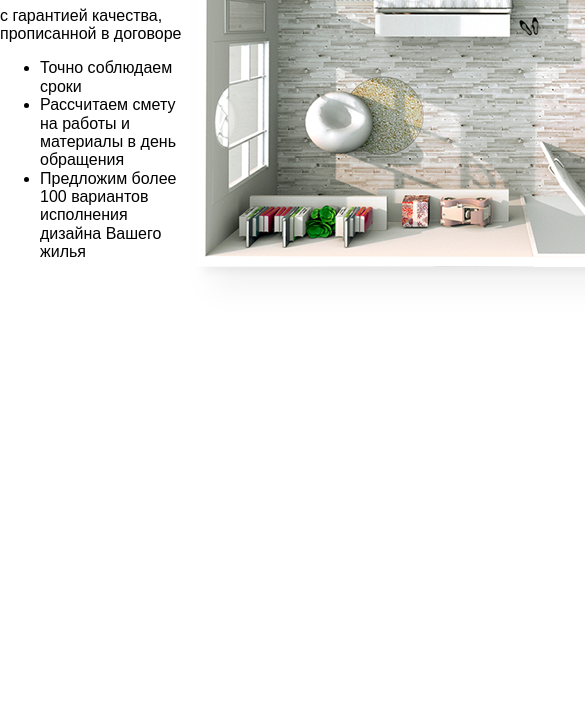
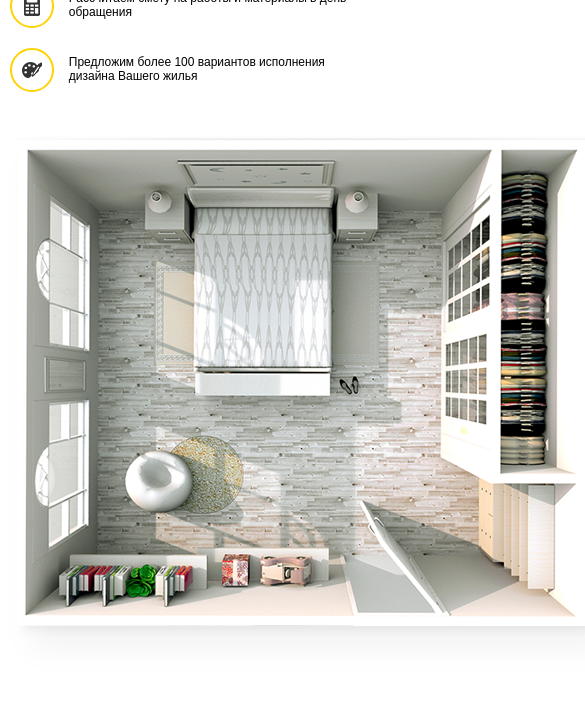
Before and after one commit to shukina7olga/webstart, a plain HTML site: page src/index.html in a window 390 px wide. Shown: the part 368-1093 px from the top of the page, 585 px wide, since content can reach past the window. Before the commit the page ends 844 px from the top, so only its background shows below. Drawn offline with Linux system fonts and the light colour scheme.

Commit message:
сверстан и адаптирован блок hero

```diff
--- a/src/index.html
+++ b/src/index.html
@@ -35,7 +35,7 @@
 
    <main>
         <section class="hero">
-            <container>
+            <div class="container">
                 <div class="hero-block">
                     <div class="hero-text">
                         <h1 class="hero-text__title">Внутренняя отделка помещений "под ключ" </h1>
@@ -43,15 +43,21 @@
 
                         <ul class="hero-list">
                             <li class="hero-list__item">
-                                <div class="hero-list__image"></div>
+                                <div class="hero-list__image">
+                                    <img class="image__clock" src="img/hero/clock.png" alt="часы">
+                                </div>
                                 <span class="hero-list__text">Точно соблюдаем сроки</span>
                             </li>
                             <li class="hero-list__item">
-                                <div class="hero-list__image"></div>
+                                <div class="hero-list__image">
+                                    <img class="image__calculator" src="img/hero/calculator.png" alt="калькулятор">
+                                </div>
                                 <span class="hero-list__text">Рассчитаем смету на работы и материалы в день обращения</span>
                             </li>
                             <li class="hero-list__item">
-                                <div class="hero-list__image"></div>
+                                <div class="hero-list__image">
+                                    <img class="image__paint" src="img/hero/paint-board.png" alt="палитра">
+                                </div>
                                 <span class="hero-list__text">Предложим более 100 вариантов исполнения дизайна Вашего жилья</span>
                             </li>
                         </ul>
@@ -59,12 +65,12 @@
                     <!-- /.hero-text -->
 
                     <div class="hero-image">
-                        <img src="img/hero-image.png" alt="План квартиры">
+                        <img src="img/hero/hero-image.png" alt="План квартиры">
                     </div>
                     <!-- /.hero-image -->
                 </div>
                 <!-- /.hero-block -->
-            </container>
+            </div>
         </section>
         <!-- /.hero -->
     </main>
--- a/src/sass/_interface.sass
+++ b/src/sass/_interface.sass
@@ -1,6 +1,6 @@
 body
     font-family: sans-serif
-img
+.img
     min-width: 100%
 .container
     width: 1170px
--- a/src/sass/blocks/_hero.sass
+++ b/src/sass/blocks/_hero.sass
@@ -2,7 +2,63 @@
     padding: 50px 0
     &-block
         display: flex
-        align-items: center
     &-text
         flex-basis: 50%
-        padding-right: 139px
+        padding-right: 19px
+        &__title
+            color: $text-color
+            font-size: 41px
+            font-weight: 400
+            line-height: 55px
+            margin-bottom: 40px
+        &__subtitle
+            display: inline-block
+            color: $text-color
+            font-size: 20px
+            font-weight: 400
+            margin-bottom: 69px
+    &-list
+        margin: 0
+        padding: 0
+        &__item
+            display: flex
+            list-style-type: none
+            align-items: center
+            margin-bottom: 25px
+        &__image
+            width: 40px
+            height: 40px
+            border: 2px solid $main-color
+            display: flex
+            justify-content: center
+            align-items: center
+            border-radius: 50%
+            margin-right: 30px
+            min-width: 40px
+        &__text
+            max-width: 300px
+@media (max-width: 1200px)
+    .hero
+        &-block
+            flex-direction: column
+        &-list
+            margin-bottom: 44px
+        &-text
+            padding-right: 10px
+@media (max-width: 768px)
+    .hero
+        &-text
+            &__title
+                font-size: 24px
+                line-height: 1.4
+                margin-bottom: 13px
+            &__subtitle
+                font-size: 16px
+                margin-bottom: 28px
+        &-list
+            &__text
+                font-size: 12px
+            &__item
+                margin-bottom: 20px
+            &__image
+                margin-right: 15px
```
Also changed, not shown: src/css/style.css, src/img/hero/calculator.png (added), src/img/hero/clock.png (added), src/img/hero/hero-image.png (renamed from src/img/hero-image.png), src/img/hero/paint-board.png (added), 1 other file.
